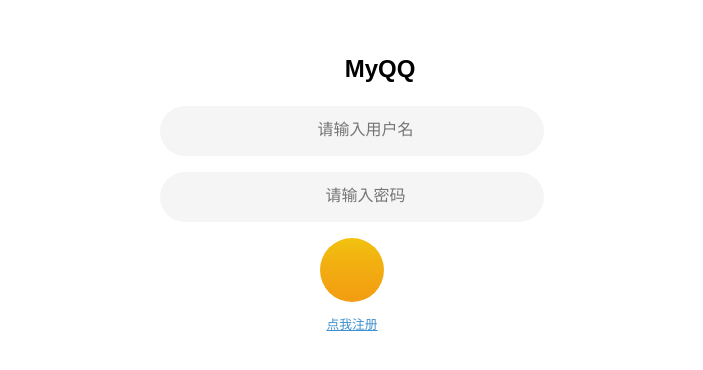
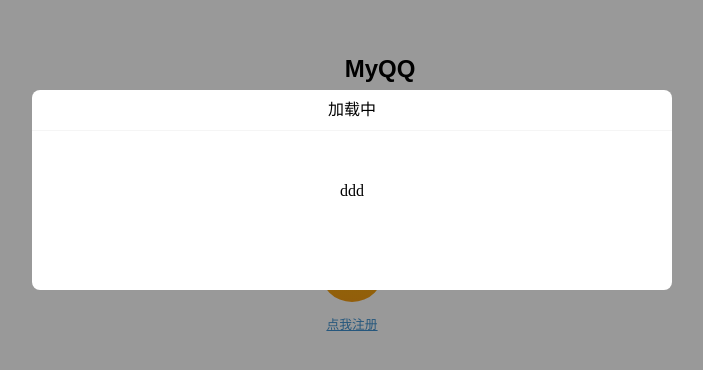
Before and after one commit to coding-ax/chat-webapp, a React (Create React App) app in the folder myqq-webapp/: page /#/ in a window 1280 px wide. Shown: the part 210-580 px from the top of the page, without its empty margins (288-991 px from the left). Built offline with nearby package versions, Linux system fonts and the light colour scheme.

Commit message:
model插件

```diff
--- a/myqq-webapp/src/components/common/Dialog/index.js
+++ b/myqq-webapp/src/components/common/Dialog/index.js
@@ -1,11 +1,21 @@
-import React from 'react'
+import React, { useEffect } from 'react'
 // 导入style
 import { DialogStyle } from './style'
 const Dialog = (props) => {
-    const { open, content } = props
+    const { open, title, needCheck } = props
     return (
-        <DialogStyle open={open||true}>
-            {content||""}
+        <DialogStyle style={{ display: open?'flex':'none' }}>
+            <div className="contain">
+                <div className="title">{title}</div>
+                <div className="content">
+                    {props.children}
+                </div>
+                {/**盒子 */}
+                <div className="button-box" style={{ display: needCheck ? 'flex' : 'none' }}>
+                    <span className="button-left">确认</span>
+                    <span className="button-right">取消</span>
+                </div>
+            </div>
         </DialogStyle>
     )
 }
--- a/myqq-webapp/src/components/common/Dialog/style.js
+++ b/myqq-webapp/src/components/common/Dialog/style.js
@@ -1,6 +1,60 @@
 import styled from 'styled-components'
-const DialogStyle = styled.dialog`
-
-
+const DialogStyle = styled.div`
+    position:fixed;
+    z-index:1;
+    left:0;
+    right:0;
+    top:0;
+    bottom:0;
+    background-color:rgba(0,0,0,0.4);
+    display:flex;
+    flex-direction:column;
+    justify-content:center;
+    align-items:center;
+    color:#000;
+    .contain{
+        background-color:#fff;
+        width:50%;
+        border-radius:0.5rem;
+        height:25vh;
+        display:flex;
+        flex-direction:column;
+        text-align:center;
+        .title{
+            display:flex;
+            flex-direction:row;
+            justify-content:center;
+            align-items:center;
+            height:20%;
+            border-bottom:1px solid #f5f5f5;
+        }
+        .content{
+            display:flex;
+            flex-direction:column;
+            justify-content:center;
+            align-items:center;
+            height:60%;
+        }
+        .button-box{
+            height:20%;
+            display:flex;
+            flex-direction:row;
+            justify-content:center;
+            align-items:center;
+            &>*{
+                flex:1;
+                display:flex;
+                flex-direction:row;
+                justify-content:center;
+                align-items:center;
+                height:100%;
+                border-top:1px solid #f5f5f5;
+            }
+            .button-left{
+                color:#206386;
+                border-right:1px solid #f5f5f5;
+            }
+        }
+    }
 `
 export { DialogStyle }
--- a/myqq-webapp/src/views/Login/index.js
+++ b/myqq-webapp/src/views/Login/index.js
@@ -90,8 +90,10 @@ function Login(props) {
             }}
             >{isLogin ? '点我注册' : '切换登录'}</span>
 
-            {/**html5 元素 ：dialog */}
-
+            {/**手写加载提示组件 */}
+            <Dialog open={!props.loading} title='加载中'  >
+                ddd
+            </Dialog>
         </LoginStyle>
     )
 }
```
